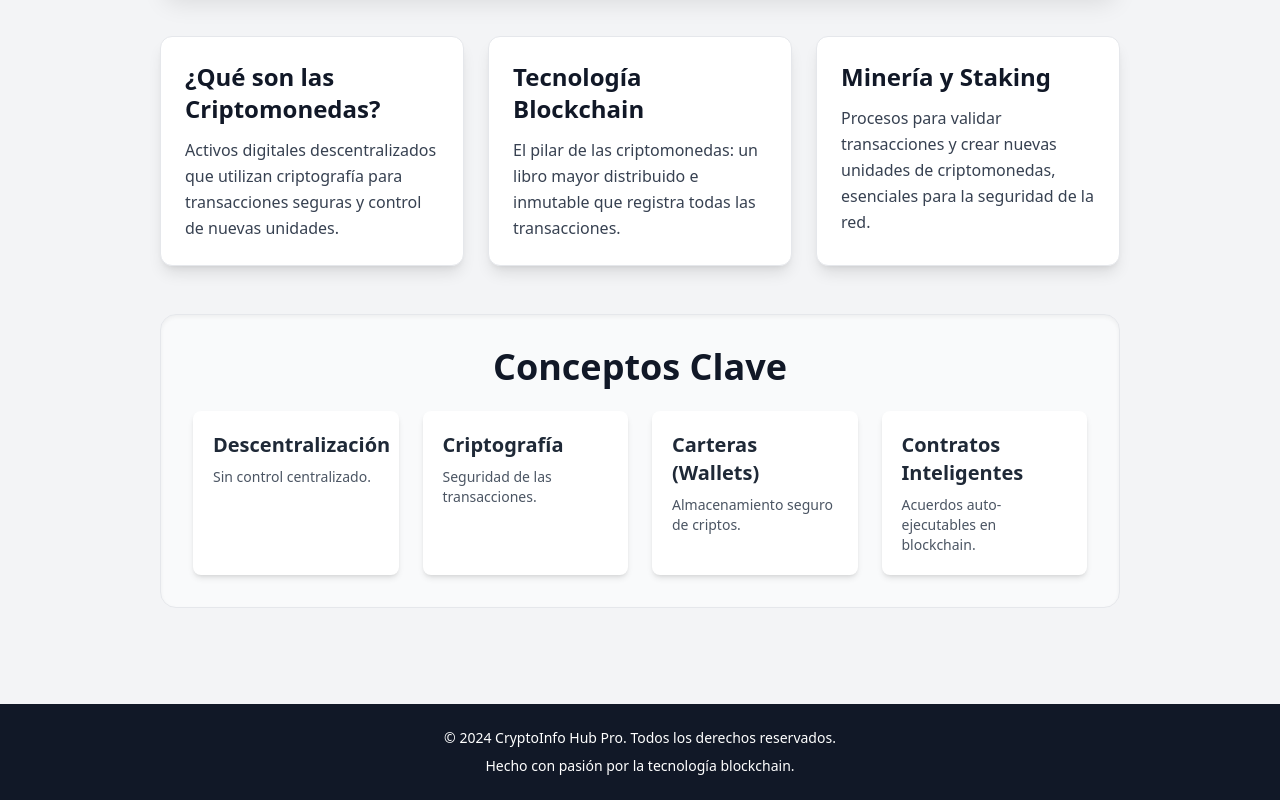
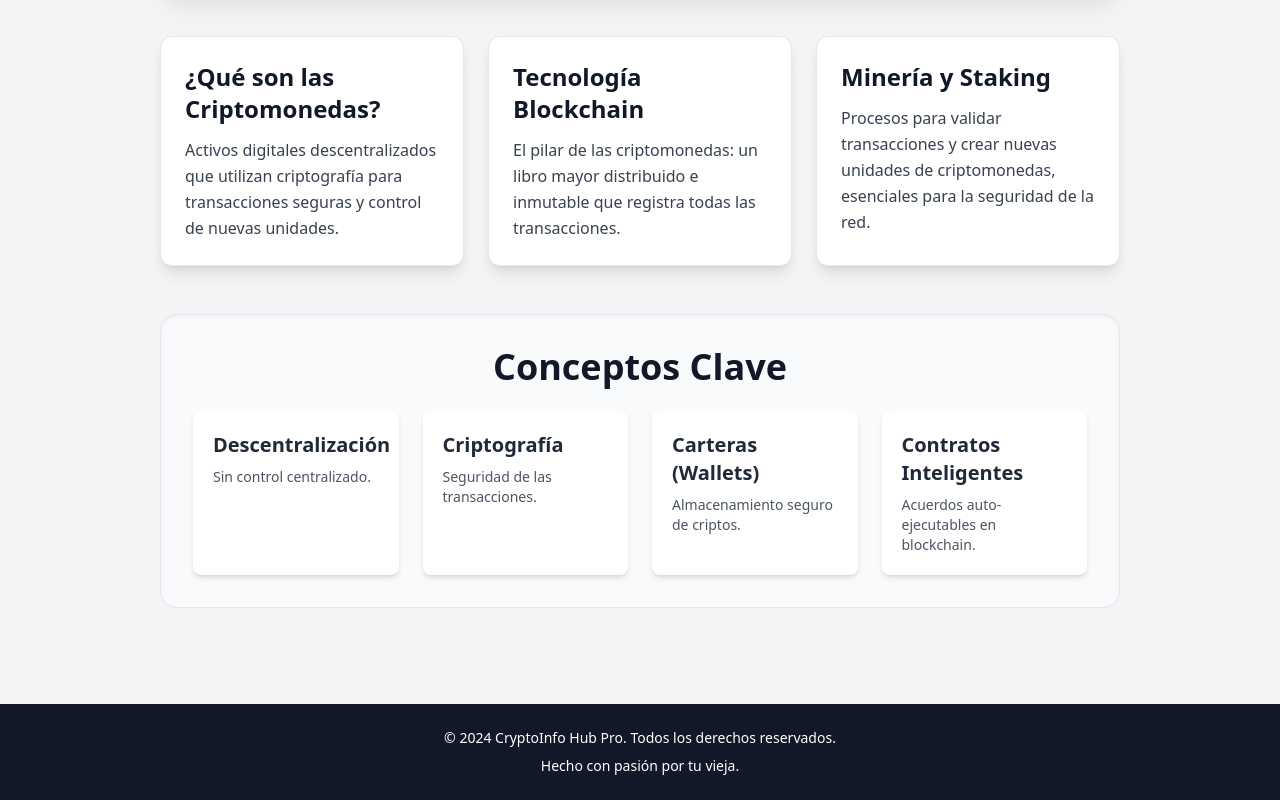
Before and after one commit to jajajajaprr/crypto-landing, a React (Create React App) app: page / in a window 1280 px wide. Shown: the part 344-1144 px from the top of the page. Built offline with nearby package versions, Linux system fonts and the light colour scheme.

Commit message:
Update CryptoFooter.js

```diff
--- a/src/components/CryptoFooter.js
+++ b/src/components/CryptoFooter.js
@@ -4,7 +4,7 @@ const CryptoFooter = () => {
   return (
     <footer className="w-full bg-gray-900 text-white p-6 text-center mt-8">
       <p className="text-sm">&copy; 2024 CryptoInfo Hub Pro. Todos los derechos reservados.</p>
-      <p className="text-sm mt-2">Hecho con pasión por la tecnología blockchain.</p>
+      <p className="text-sm mt-2">Hecho con pasión por tu vieja.</p>
     </footer>
   );
 };
```
